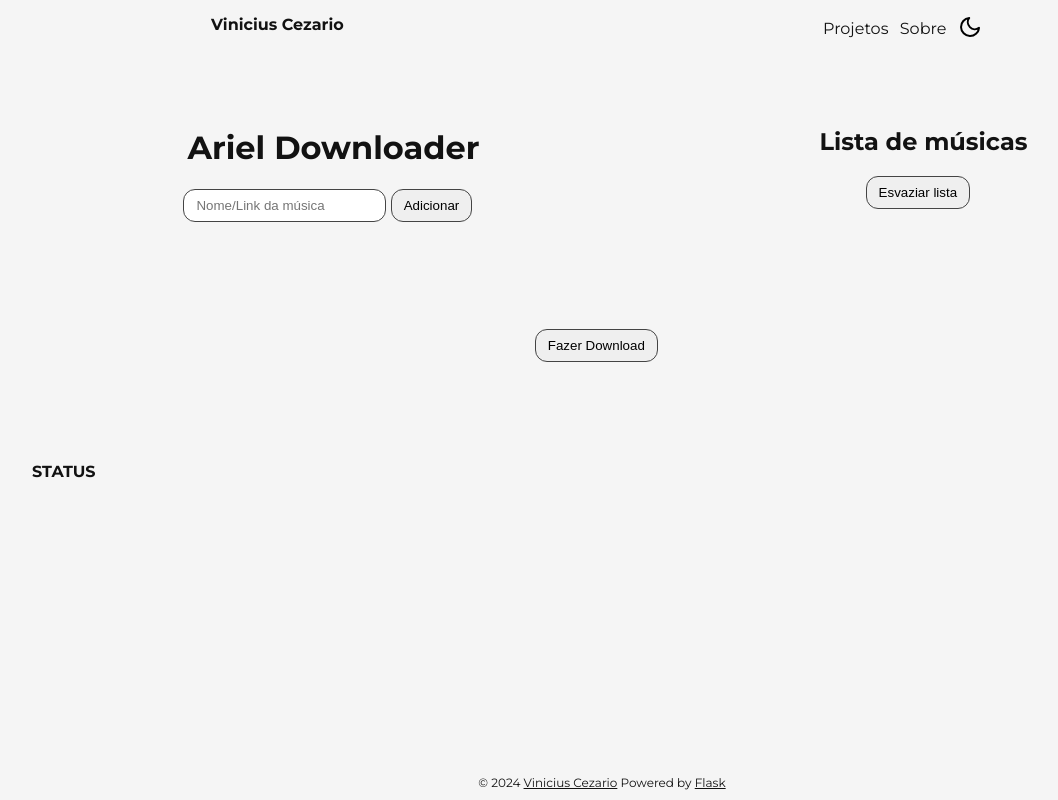
After one commit to ViniCezarioDEV/solutions-corp, a Flask app: page /ariel in a window 1280 px wide. The commit adds this page. Shown: the whole page, without its empty margins (38-1096 px from the left). Run offline with Flask 3, Linux system fonts and the light colour scheme.

Commit message:
adicionando a Ariel ao projeto

```diff
--- /dev/null
+++ b/Ariel.py
@@ -0,0 +1,60 @@
+from youtube_search import YoutubeSearch
+from yt_dlp import YoutubeDL
+import os
+
+LIST_MUSICS = []
+STATUS_LIST = []
+DOWNLOAD_DIR = 'solutions-corp/uploads'
+downloaded_files = []
+
+if not os.path.exists(DOWNLOAD_DIR):
+    os.makedirs(DOWNLOAD_DIR)
+
+def YTdownloader():
+    if LIST_MUSICS:
+        for music in LIST_MUSICS:
+            if 'https://' in music:
+                try:
+                    ydl_opts = {
+                        'format': 'bestaudio/best',  # Seleciona o melhor áudio disponível
+                        'outtmpl': os.path.join(DOWNLOAD_DIR, '%(title)s.%(ext)s'),
+                        'postprocessors': [{
+                            'key': 'FFmpegExtractAudio',  # Usa FFmpeg para extrair o áudio
+                            'preferredcodec': 'mp3',  # Converte para MP3
+                            'preferredquality': '320',  # Qualidade do áudio (192 kbps neste caso)
+                        }],
+                    }
+                    with YoutubeDL(ydl_opts) as ydl:
+                        info_dict = ydl.extract_info(music, download=True)
+                        downloaded_files.append(info_dict['title'] + '.mp3')
+
+                    STATUS_LIST.append(f"{music} SUCESSO.")
+
+                except Exception as e:
+                    STATUS_LIST.append(f'{music} FALHOU. {e}')
+
+            else:
+                results = YoutubeSearch(music, max_results=1).to_dict()
+                try:
+                    url = 'youtube.com{}'.format(results[0]['url_suffix'])
+                    ydl_opts = {
+                        'format': 'bestaudio/best',  # Seleciona o melhor áudio disponível
+                        'outtmpl': os.path.join(DOWNLOAD_DIR, '%(title)s.%(ext)s'),
+                        'postprocessors': [{
+                            'key': 'FFmpegExtractAudio',  # Usa FFmpeg para extrair o áudio
+                            'preferredcodec': 'mp3',  # Converte para MP3
+                            'preferredquality': '320',  # Qualidade do áudio (192 kbps neste caso)
+                        }],
+                    }
+                    with YoutubeDL(ydl_opts) as ydl:
+                        info_dict = ydl.extract_info(url, download=True)
+                        downloaded_files.append(info_dict['title'] + '.mp3')
+
+                    STATUS_LIST.append(f"{music} SUCESSO.")
+
+                except Exception as e:
+                    STATUS_LIST.append(f'{music} FALHOU. {e}')
+        return downloaded_files  # Retorna os arquivos baixados
+
+    else:
+        STATUS_LIST.append(f'A lista de músicas está vazia!')
--- a/main.py
+++ b/main.py
@@ -1,7 +1,13 @@
-from flask import Flask, render_template, request
+from flask import Flask, render_template, request, send_from_directory
 from waitress import serve #SERVER
+import Ariel
+import os
 
 app = Flask(__name__)
+UPLOAD_FOLDER = 'solutions-corp/uploads'
+app.config['UPLOAD_FOLDER'] = UPLOAD_FOLDER
+if not os.path.exists(UPLOAD_FOLDER):
+    os.makedirs(UPLOAD_FOLDER)
 
 @app.route("/", methods=['GET', 'POST'])
 def index():
@@ -19,6 +25,24 @@ def sobre():
 def projetos():
     return render_template('projetos.html')
 
+@app.route("/ariel", methods=['GET', 'POST'])
+def ariel():
+    downloaded_files = []
+    if request.method == 'POST':
+        action = request.form.get('action')
+        if action == 'add':
+            user_input = request.form.get('user_input')
+            Ariel.LIST_MUSICS.append(user_input)
+        elif action == 'clear':
+            Ariel.LIST_MUSICS.clear()
+        elif action == 'download':
+            downloaded_files = Ariel.YTdownloader()
+    return render_template('ariel.html', lista=Ariel.LIST_MUSICS, status=Ariel.STATUS_LIST, files=downloaded_files)
+
+@app.route('/download/<filename>')
+def download_file(filename):
+    return send_from_directory(app.config['UPLOAD_FOLDER'], filename)
+
 if __name__ == "__main__":
     #serve(app, host='0.0.0.0', port=5000) #SERVER
     app.run(debug=True)
--- a/static/css/styles.css
+++ b/static/css/styles.css
@@ -36,7 +36,7 @@ header {
 header div a, button{
     margin-right: 0.885vw;
 }
-
+d
 header .left {
     display: flex;
     align-items: center;
@@ -110,9 +110,27 @@ body.dark-theme a {
     color: #DADADB;
 }
 
+button {
+    border-radius: 12px;
+    padding: 8px 12px;
+    border: #444 1px solid;
+    cursor: pointer;
+}
+input {
+    border-radius: 12px;
+    padding: 8px 12px;
+    border: #444 1px solid;
+}
+
 body.dark-theme button {
     color: #DADADB;
     background-color: #444;
+    border: #F5F5F5 1px solid;
+}
+body.dark-theme input {
+    color: #DADADB;
+    background-color: #444;
+    border: #F5F5F5 1px solid;
 }
 
 .about {
@@ -192,6 +210,35 @@ body.dark-theme .projeto a:hover {
     color: #fff; /* Cor de hover mais clara */
 }
 
+.ariel-all {
+    margin: 50px;
+}
+.ariel-struture {
+    display: flex;
+    justify-content: space-around;
+    flex-direction: row;
+}
+.add-musica {
+    display: block;
+    text-align: center;
+}
+.add-musica form{
+    margin: 7px;
+}
+.lista-musicas {
+    text-align: center;
+}
+.download {
+    text-align: center;
+    margin: 100px;
+}
+.status {
+    margin: 5px 20px;
+}
+.status a{
+    cursor: pointer;
+}
+
 
 /* Media Queries para responsividade */
 @media (max-width: 768px) {
--- /dev/null
+++ b/templates/ariel.html
@@ -0,0 +1,28 @@
+<!DOCTYPE html>
+<html lang="pt-BR">
+
+<head>
+    <meta charset="UTF-8">
+    <meta name="viewport" content="width=device-width, initial-scale=1.0">
+    <title>{% block title %}Ariel Downloader{% endblock %}</title>
+    <link rel="stylesheet" href="{{ url_for('static', filename='css/styles.css') }}">
+    <link rel="icon" href="{{ url_for('static', filename='favicon.ico') }}">
+    <link rel="preconnect" href="https://fonts.googleapis.com">
+    <link rel="preconnect" href="https://fonts.gstatic.com" crossorigin>
+    <link href="https://fonts.googleapis.com/css2?family=Montserrat:ital,wght@0,100..900;1,100..900&display=swap"
+        rel="stylesheet">
+</head>
+
+<body>
+        {% include 'header.html' %}
+
+        <div class="ariel-all">
+            {% include 'ariel/main.html' %}
+        </div>
+
+        {% include 'footer.html' %}
+
+    <script src="{{ url_for('static', filename='js/script.js') }}"></script>
+
+</body>
+</html>
--- /dev/null
+++ b/templates/ariel/main.html
@@ -0,0 +1,55 @@
+<div class="ariel-struture">
+
+    <div class="add-musica">
+        <h1>Ariel Downloader</h1>
+        <form method="POST">
+            <input type="hidden" name="action" value="add">
+            <input type="text" name="user_input" placeholder="Nome/Link da música" required>
+            <button type="submit">Adicionar</button>
+        </form>
+    </div>
+
+    <div class="lista-musicas">
+        <h2>Lista de músicas</h2>
+        <div>
+            <ol>
+                {% for musica in lista %}
+                <li> {{musica}} </li>
+                {% endfor %}
+            </ol>
+        </div>
+        <form method="POST">
+            <input type="hidden" name="action" value="clear">
+            <button type="submit">Esvaziar lista</button>
+        </form>
+    </div>
+
+</div>
+
+<div class="download">
+    <form method="POST">
+        <input type="hidden" name="action" value="download">
+        <button type="submit">Fazer Download</button>
+    </form>
+</div>
+
+<div class="status">
+    <h4>STATUS</h4>
+    <ol>
+    {% for i in status %}
+        {% if 'SUCESSO' in i %}
+            {% for file in files %}
+                <li>
+                    <a href="{{ url_for('download_file', filename=file) }}" target="_blank">{{ file }}</a>
+                </li>
+            {% endfor %}
+
+        {% else %}
+            <li>
+                <p>{{ file }}</p>
+            </li>
+        {% endif %}
+    {% endfor %}
+    </ol>
+
+</div>
```
Also changed, not shown: static/js/script.js (line endings or trailing spaces), 1 other file.
